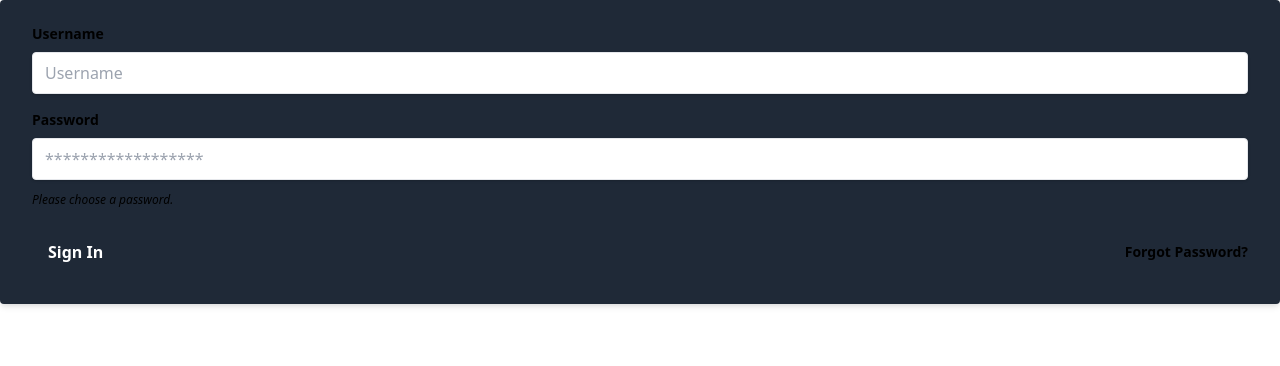
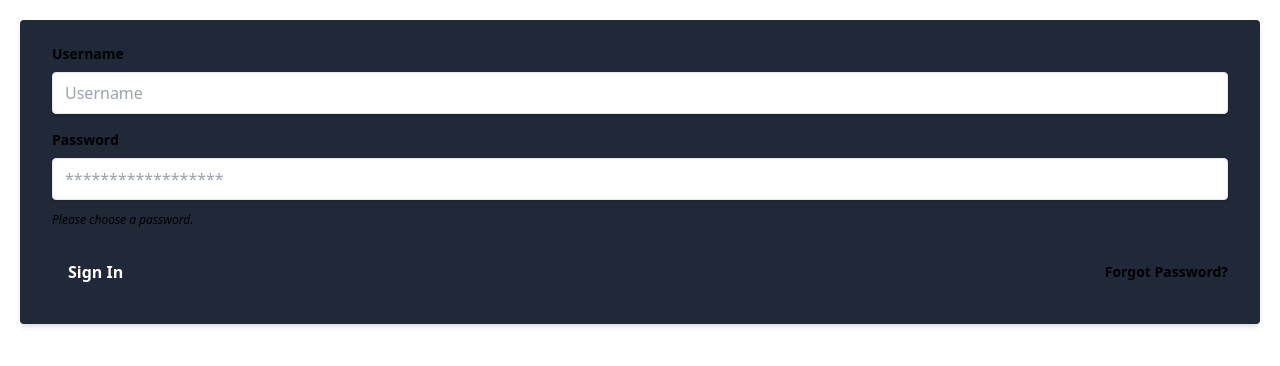
Before and after one commit to wilmerterrero/jobit, a Next.js app in the folder jobit-client/: page /login in a window 1280 px wide. Shown: the top 366 px of the page. Built offline with nearby package versions, Linux system fonts and the light colour scheme.

Commit message:
Update login.tsx

```diff
--- a/jobit-client/pages/login.tsx
+++ b/jobit-client/pages/login.tsx
@@ -3,7 +3,7 @@ import React from 'react';
 const Login = () => {
   return (
   <div>
-      <div class="bg-gray-800 shadow-md rounded px-8 pt-6 pb-8 mb-4 flex flex-col">
+      <div class="bg-gray-800 shadow-md rounded px-8 pt-6 pb-8 mb-4 flex flex-col m-5">
           <div class="mb-4">
               <label class="block text-grey-darker text-sm font-bold mb-2" for="username">
         Username
```
